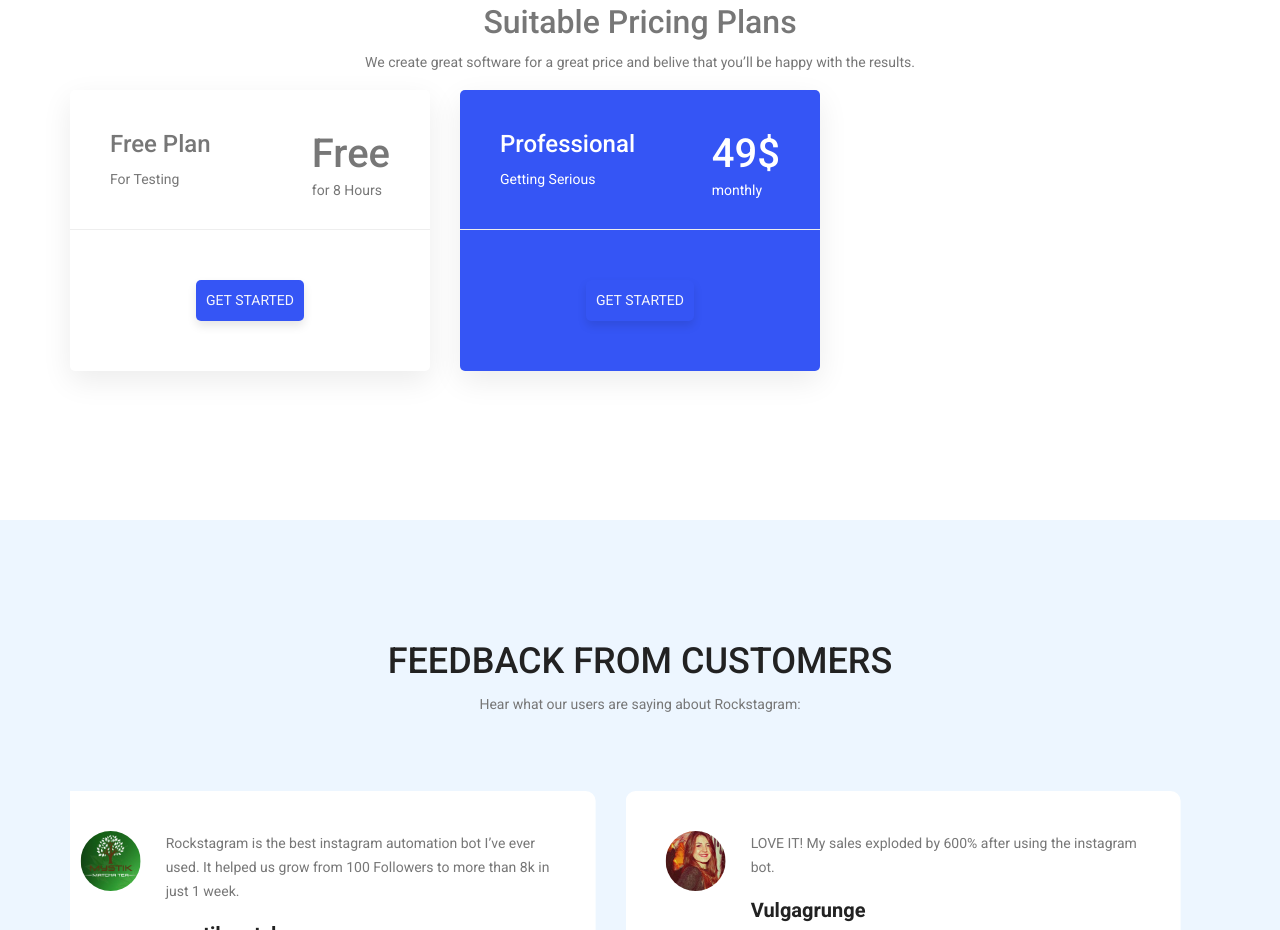
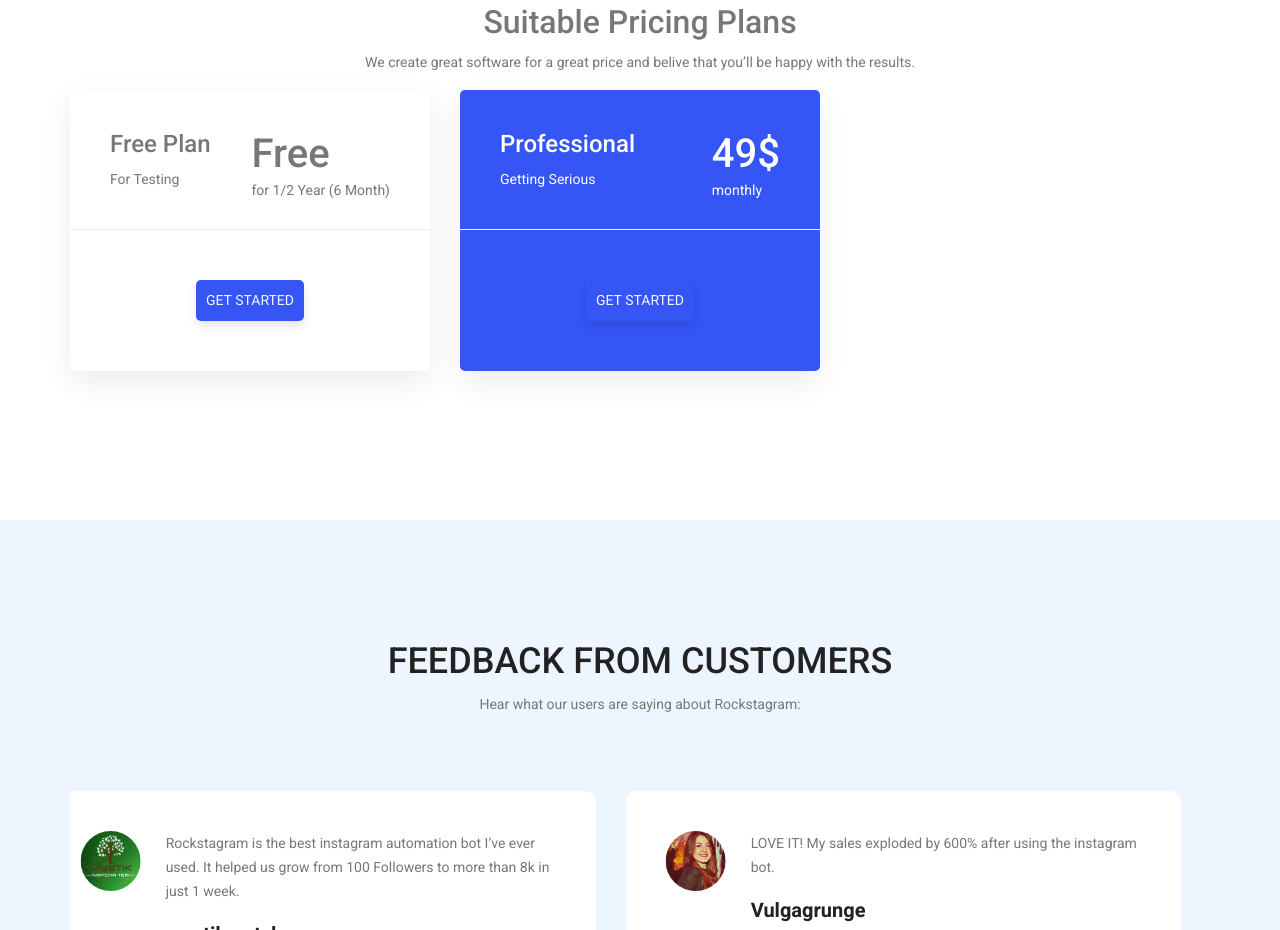
Before and after one commit to Rockstagram/website, a website: page docs/index.html in a window 1280 px wide. Shown: the part 4039-4969 px from the top of the page. Drawn offline with nearby package versions, Linux system fonts and the light colour scheme; some packages are replaced by stand-ins of ours; no server answers; a script that the page names is missing.

Commit message:
upgrade free version timer

```diff
--- a/docs/index.html
+++ b/docs/index.html
@@ -481,7 +481,7 @@
                   </div>
                   <div class="top-right">
                     <h1 class="pricing">Free</h1>
-                    for 8 Hours
+                    for 1/2 Year (6 Month)
                   </div>
                 </div>
                 <div class="end-sec">
```
